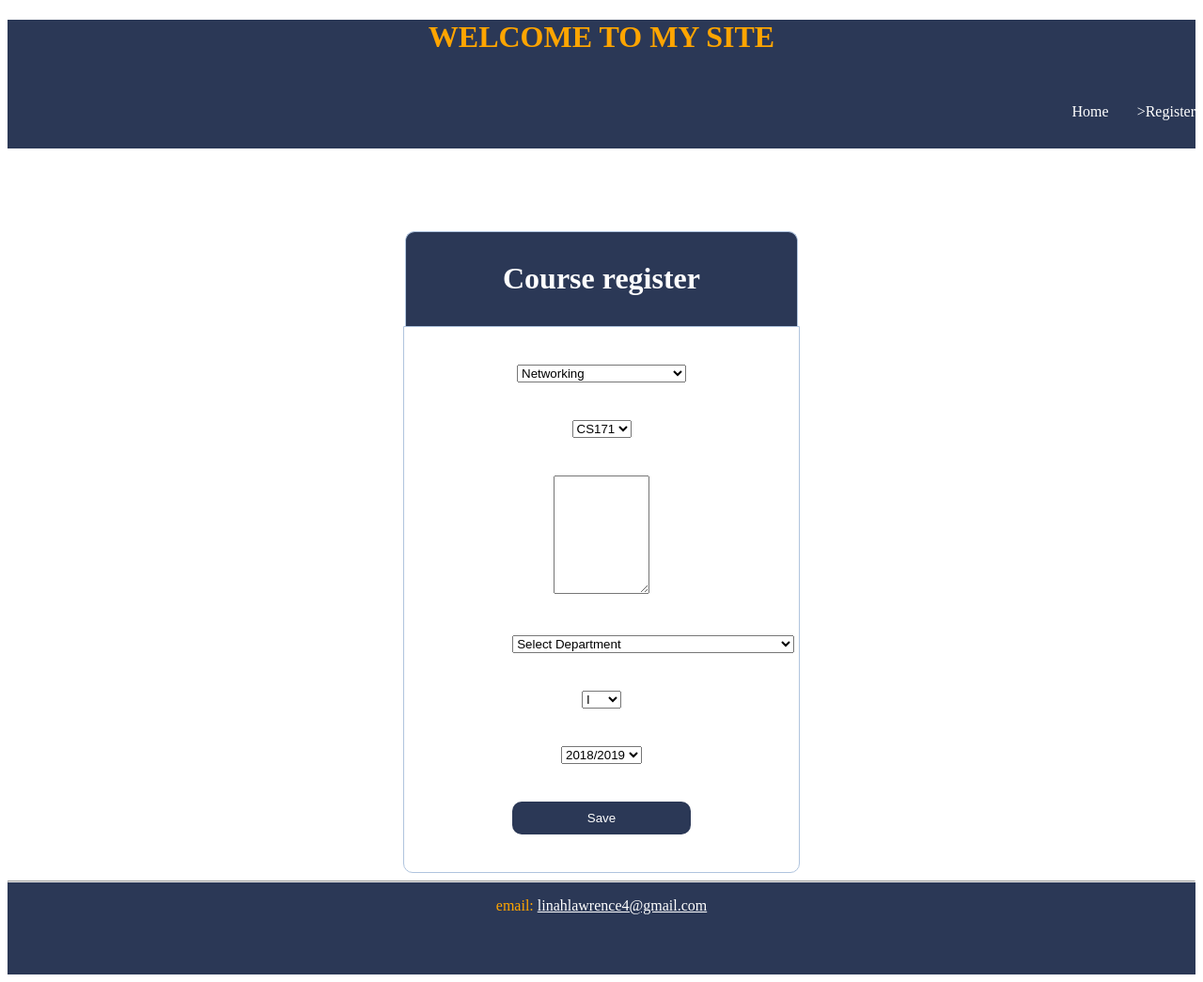
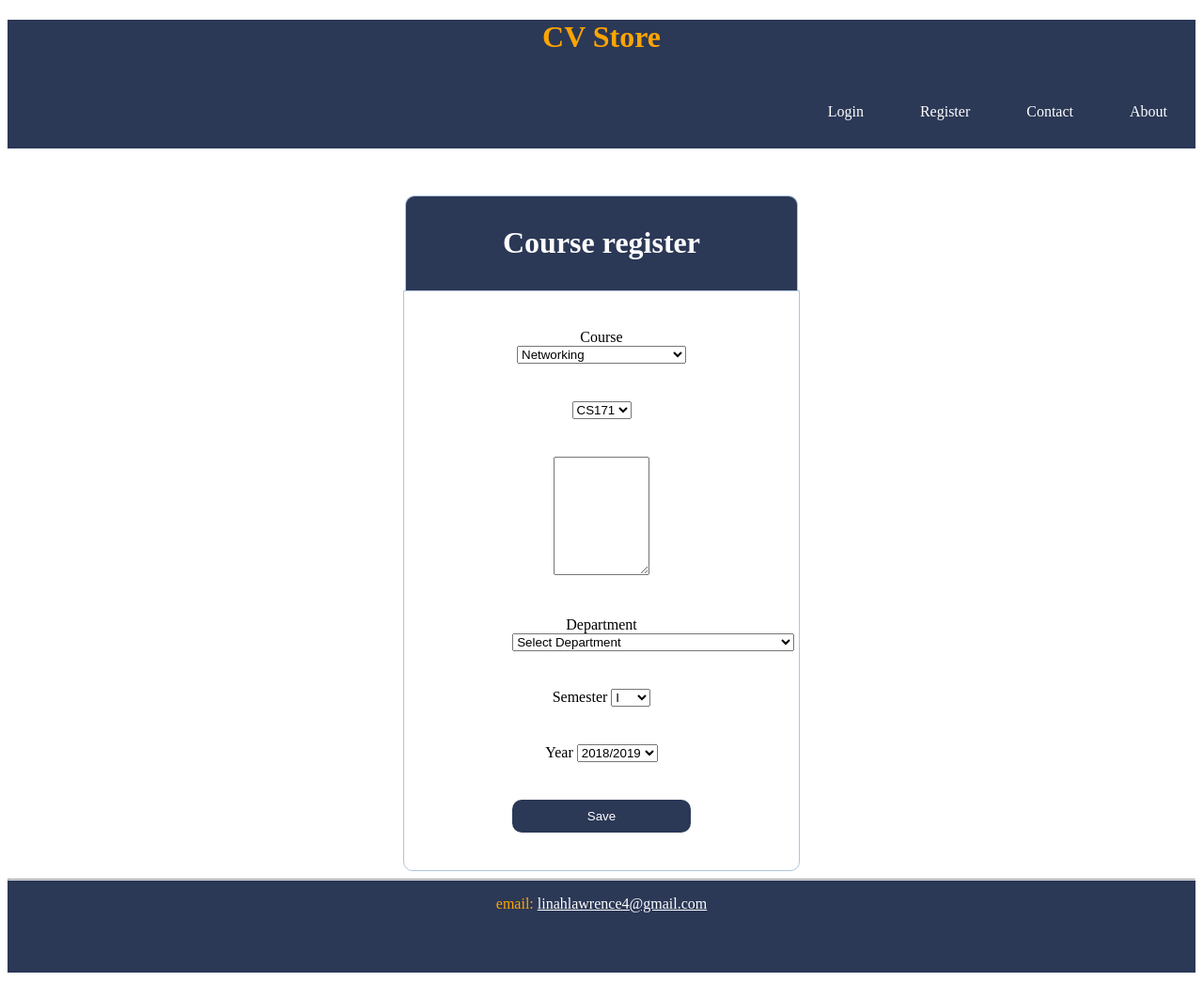
Before and after one commit to Linah106/webassignment, a PHP site: page /course.php in a window 1280 px wide. Shown: the whole page at 94% size. Run offline with PHP 8.4, Linux system fonts and the light colour scheme.

Commit message:
with course

```diff
--- a/course.php
+++ b/course.php
@@ -1,49 +1,68 @@
-<!Doctype html>
-<html lang="en" dir="ltr">
-  <head>
-    <meta charset="utf-8">
-    <meta name="viewport" content="width=device-width, initial-scale=1, shrink-to-fit=no">
-    <title>My Layout</title>
-<link rel="stylesheet" href="style.css">
-<link rel="stylesheet" href="form.css">
-  </head>
-  <body>
-    <div class="main">
-  <div class="header">
-      <h1 style="color:orange;">WELCOME TO MY SITE</h1>
-          <ul>
+<?php
+include('navbar.php');
 
-            <li><a href="index.html" class="active">Home</a><label for="" style="color:white;">>Register</label></li>
-          </ul>
-  </div>
+    include 'connection.php';//insert connection...
+    if(isset($_POST['send'])){
+
+        $course=$_POST['course'];
+        $code=$_POST['number'];
+        $description=$_POST['corse_descrp'];
+        $department=$_POST['department'];
+        $semester=$_POST['semester'];
+        $year=$_POST['year'];
+
+        $sql="INSERT into course(course,code,description,department,semester,year)
+        VALUES('  $course','$code','$description','$department','  $semester','$year')";
+
+        $result = mysqli_query($con,$sql);
+
+        if($result){
+
+echo "Data saved successfully!";
+
+}else{
+          echo "Something error..".mysqli_connect_error();
+        }
+
+
+
+
+    }
+
+
+?>
+
   <div class="welc">
-  <p>  <marquee>WELCOME TO MY WEB SITE</marquee></p>
 
   </div>
     <div class="menu">
       <div class="headerform">
       <h1>Course register</h1>
     </div>
-    <form class="myform" action="register.php" method="POST">
+    <form class="myform" action="#" method="POST">
       <div class="input-group">
-      <select class="" name="">
+        <label for="">Course</label>
+      <select class="" name="course">
         <option value="cs171">Networking</option>
         <option value="cs173">Bussiness Communication</option>
         <option value="is181">Web Programming</option>
       </select>
       </div>
       <div class="input-group">
-      <select class="" name="">
+        <label for="course code"></label>
+      <select class="" name="number">
         <option value="net">CS171</option>
         <option value="buss">CS173</option>
         <option value="web">IS181</option>
       </select>
       </div>
       <div class="input-group">
+        <label for="description"></label>
 <textarea name="corse_descrp" rows="8" cols="10"></textarea>
       </div>
       <div class="input-group">
-      <select class="" name="">
+        <label for="">Department</label>
+      <select class="" name="department">
         <option value="">Select Department</option>
         <option value="cse">Computer Science and Engineering</option>
         <option value="ete">Electronic and Telecommunication Engineering</option>
@@ -51,7 +70,8 @@
       </select>
       </div>
       <div class="input-group">
-      <select class="" name="">
+        <label for="">Semester</label>
+      <select class="" name="semester">
         <option value="one">I</option>
         <option value="two">II</option>
         <option value="three">III</option>
@@ -63,7 +83,8 @@
       </select>
       </div>
       <div class="input-group">
-      <select class="" name="">
+        <label for="Year">Year</label>
+      <select class="" name="year">
         <option value="year1">2018/2019</option>
         <option value="year2">2019/2020</option>
         <option value="year3">2020/2021</option>
@@ -74,17 +95,13 @@
 
       <div class="input-group">
 
-        <button type="submit" name="register" class="btn">Save</button>
+        <button type="submit" name="send" class="btn">Save</button>
       </div>
 
     </form>
 
 
 </div>
-    <div class="footer">
-      <hr>
-      <p style="text-align:center;color:orange">email: <a href="http://linahlawrence4@gmail.com" style="color:white;">linahlawrence4@gmail.com</a> </p>
-    </div>
-      </div>
-  </body>
-</html>
+<?php
+include('footer.php');
+?>
--- a/navbar.php
+++ b/navbar.php
@@ -1,4 +1,6 @@
 <?php
+session_start();
+
 if(isset($_SESSION['user'])){ ?>
     <!Doctype html>
 <html lang="en" dir="ltr">
@@ -19,7 +21,7 @@ if(isset($_SESSION['user'])){ ?>
 
             <li><a href="course.php" class="active">Courses</a></li>
             <li><a href="about.php" class="active">CV</a></li>
-            <li><a href="logout.php">Logout</a></li>
+            <li><a class="active" href="logout.php">Logout</a></li>
 
 
             </li>
```
Also changed, not shown: form.sql (+38 -6 lines), login.php (+22 -11 lines).
